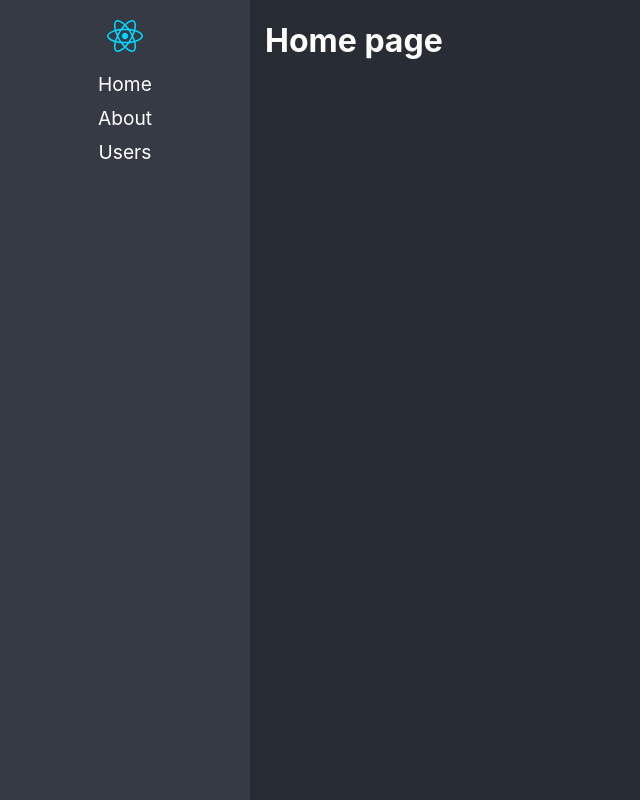
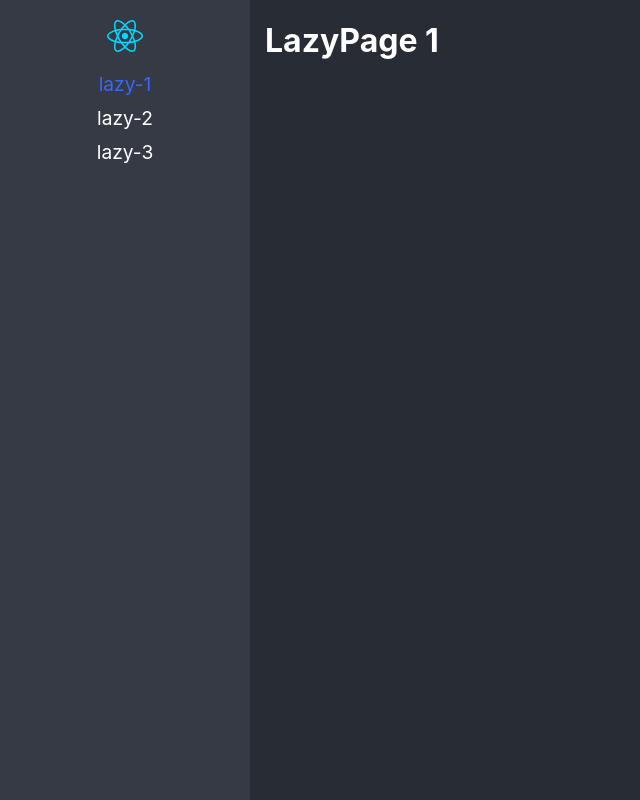
Before and after one commit to APC9/Proyecto-inicial-React, a React (Vite) app: page /lazy1 in a window 1280 px wide. Before the commit this address led to /home. Shown: the whole page, without its empty margins (0-640 px from the left). Built offline with nearby package versions, Linux system fonts and the light colour scheme.

Commit message:
LazyLoad Basico

```diff
--- /dev/null
+++ b/src/01-lazyload/pages/LazyPage1.tsx
@@ -0,0 +1,9 @@
+
+
+export const LazyPage1 = () => {
+    return (
+        <h1>LazyPage 1</h1>
+    )
+}
+
+export default LazyPage1;
--- /dev/null
+++ b/src/01-lazyload/pages/LazyPage2.tsx
@@ -0,0 +1,9 @@
+
+
+export const LazyPage2 = () => {
+    return (
+        <h1>LazyPage 2</h1>
+    )
+}
+
+export default LazyPage2;
--- /dev/null
+++ b/src/01-lazyload/pages/LazyPage3.tsx
@@ -0,0 +1,8 @@
+
+
+export const LazyPage3 = () => {
+    return (
+        <h1>LazyPage 3</h1>
+    )
+}
+export default LazyPage3;
--- /dev/null
+++ b/src/01-lazyload/pages/index.ts
@@ -0,0 +1,3 @@
+export * from'./LazyPage1'
+export * from'./LazyPage2'
+export * from'./LazyPage3'
--- a/src/routes/Navigation.tsx
+++ b/src/routes/Navigation.tsx
@@ -1,36 +1,45 @@
-import { BrowserRouter, Routes, Route, NavLink, Navigate } from "react-router-dom"
-import logo from'../assets/react.svg'
+import { Suspense } from 'react';
+import { BrowserRouter, Routes, Route, NavLink, Navigate } from 'react-router-dom';
+
+import { routes } from './routes';
+import logo from'../assets/react.svg';
 
 
 export const Navigation = () => {
     return (
+        <Suspense fallback={ <span>Loading...</span> } >
             <BrowserRouter>
                 <div className='main-layout'>
                     <nav>
                         <img src={ logo } alt='logo-react' />
 
                         <ul>
-                        <li>
-                            <NavLink to ='/' className={ ({ isActive })=> isActive? 'nav-active': '' } >Home</NavLink>
+                            {
+                                routes.map( ({ to, name })=>(
+                                    <li key={ to } >
+                                        <NavLink
+                                            to ={ to }
+                                            className={ ({ isActive })=> isActive? 'nav-active': '' } >
+                                            { name }
+                                        </NavLink>
                                     </li>
-                        <li>
-                            <NavLink to ='/about' className={ ({ isActive })=> isActive? 'nav-active': '' } >About</NavLink>
-                        </li>
-                        <li>
-                            <NavLink to ='/users' className={ ({ isActive })=> isActive? 'nav-active': '' } >Users</NavLink>
-                        </li>
+                                ))
+                            }
                         </ul>
                     </nav>
 
                     <Routes>
-                    <Route path='about'  element={ <h1>About page</h1> } />
-                    <Route path='users'  element={ <h1>Users page</h1> } />
-                    <Route path='home'  element={ <h1>Home page</h1> } />
+                        {
+                            routes.map( ({ path, Component }) =>(
+                                <Route path={ path }  element={ <Component/> } key={ path } />
+                            ))
+                        }
 
-                    <Route path='/*'  element={ <Navigate to='/home' replace /> } />
+                        <Route path='/*'  element={ <Navigate to={ routes[0].to } replace /> } />
                     </Routes>
 
                 </div>
             </BrowserRouter>
+        </Suspense>
     )
 }
--- /dev/null
+++ b/src/routes/routes.ts
@@ -0,0 +1,36 @@
+import { lazy, LazyExoticComponent } from "react";
+//import { LazyPage1, LazyPage2, LazyPage3 } from "../01-lazyload/pages";
+
+type JSXComponent = () => JSX.Element
+
+interface Route{
+    to: string,
+    path: string,
+    Component: LazyExoticComponent<JSXComponent> | JSXComponent,
+    name: string,
+}
+
+const lazy1 = lazy( ()=> import( /* webpackChunkName: "LazyPage1" */ '../01-lazyload/pages/LazyPage1') );
+const lazy2 = lazy( ()=> import( /* webpackChunkName: "LazyPage2" */ '../01-lazyload/pages/LazyPage2') );
+const lazy3 = lazy( ()=> import( /* webpackChunkName: "LazyPage3" */ '../01-lazyload/pages/LazyPage3') );
+
+export const routes:Route[] = [
+    {
+        to: '/lazy1',
+        path: 'lazy1',
+        Component: lazy1,
+        name: 'lazy-1'
+    },
+    {
+        to: '/lazy2',
+        path: 'lazy2',
+        Component: lazy2,
+        name: 'lazy-2'
+    },
+    {
+        to: '/lazy3',
+        path: 'lazy3',
+        Component: lazy3,
+        name: 'lazy-3'
+    },
+];
```
Lines whose indentation alone changed are shown as unchanged.
